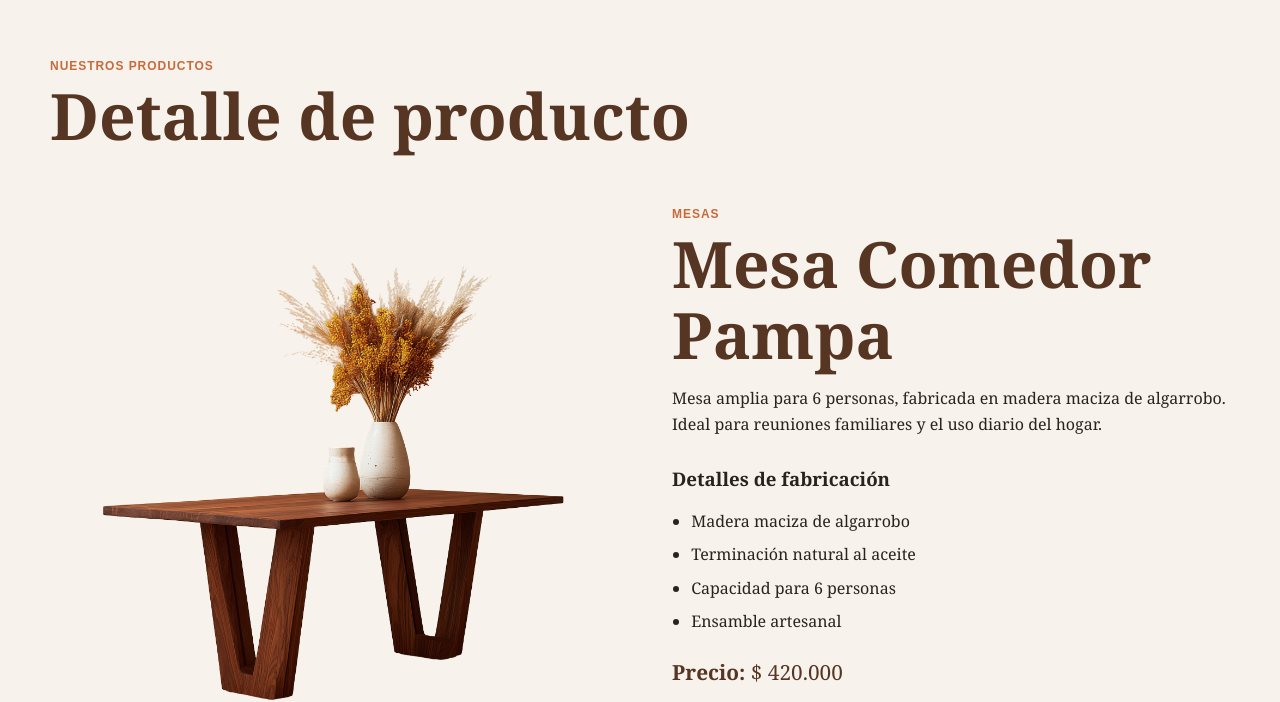
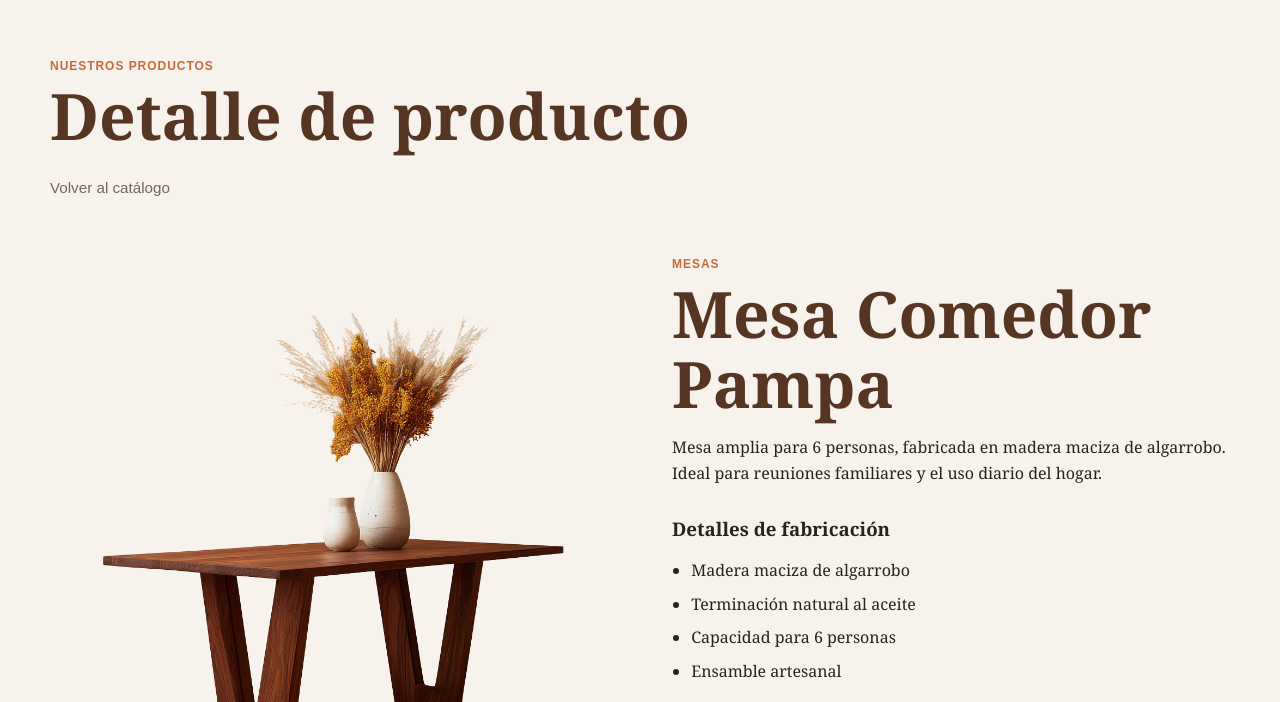
Before and after one commit to franmdq03/muebleria-hermanos-jota, a plain HTML site: page producto.html in a window 1280 px wide. Shown: the part 98-800 px from the top of the page. Drawn offline with Linux system fonts and the light colour scheme.

Commit message:
Add back button to product detail page

```diff
--- a/producto.html
+++ b/producto.html
@@ -34,6 +34,8 @@
         <p class="etiqueta">Nuestros productos</p>
         <h1>Detalle de producto</h1>
 
+        <a href="productos.html" class="boton-volver"> Volver al catálogo </a>
+
         <article id="detalle-producto" class="producto-detalle">
             <p class="cargando">Cargando producto...</p>
         </article>
```
